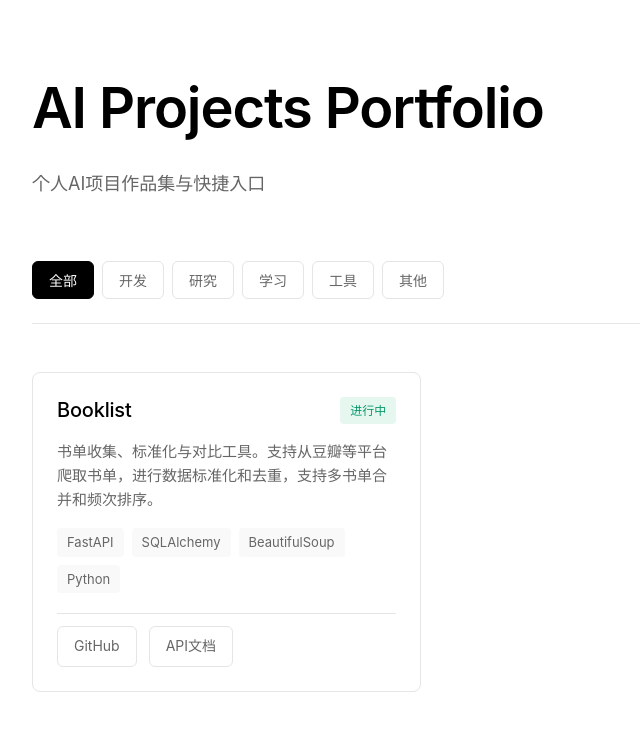
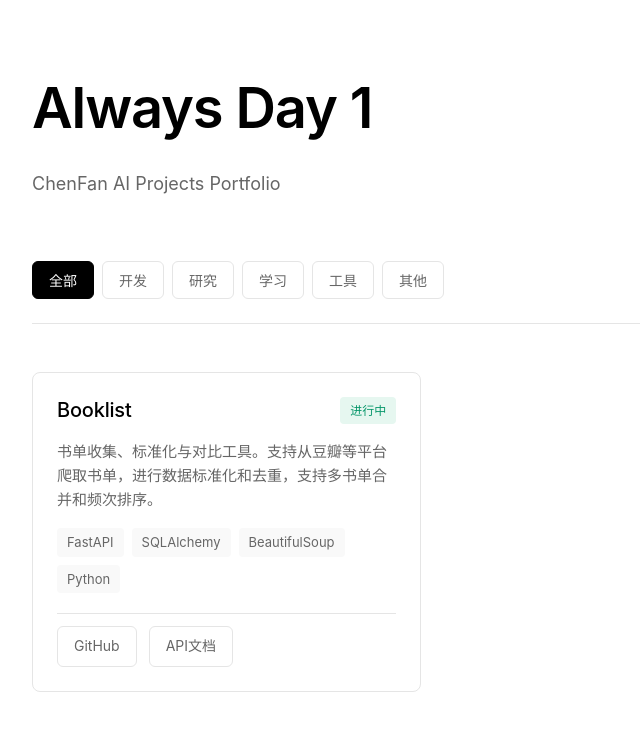
Before and after one commit to fancify/ai_portfolio, a Next.js app: page / in a window 1280 px wide. Shown: the top 730 px of the page, without its empty margins (0-640 px from the left). Built offline with nearby package versions, Linux system fonts and the light colour scheme.

Commit message:
改了首页title名

```diff
--- a/pages/index.tsx
+++ b/pages/index.tsx
@@ -30,8 +30,8 @@ export default function Home() {
       </Head>
       <main className="container">
         <header className="header">
-          <h1 className="title">AI Projects Portfolio</h1>
-          <p className="subtitle">个人AI项目作品集与快捷入口</p>
+          <h1 className="title">Always Day 1</h1>
+          <p className="subtitle">ChenFan AI Projects Portfolio</p>
         </header>
 
         <div className="categories">
```
